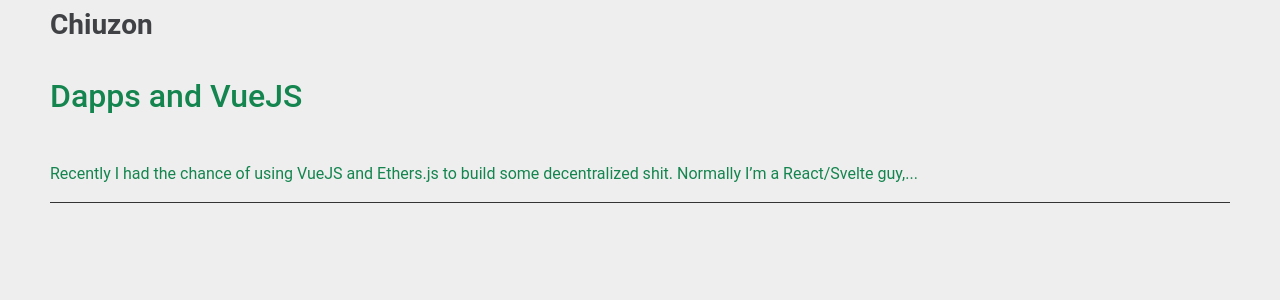
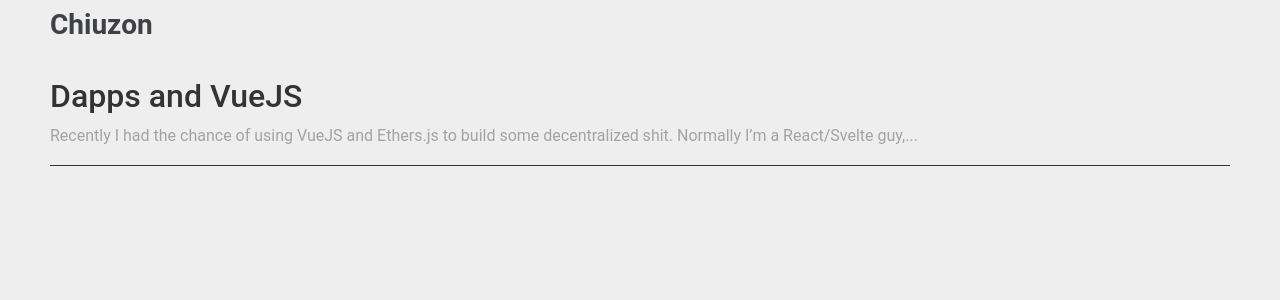
Before and after one commit to chiuzon/chiuzon.github.io, a Jekyll site: the page built from index.html, in a window 1280 px wide. Shown: the top 300 px of the page. Built offline with Jekyll 4.4.1, drawn with Linux system fonts in a browser that asks for light colours.

Commit message:
Color fixes

```diff
--- a/assets/css/style.css
+++ b/assets/css/style.css
@@ -35,3 +35,12 @@
   flex-direction: column;
   flex-wrap: wrap;
 }
+
+.article h1 {
+  margin-bottom: 0.1rem;
+  color: #333;
+}
+
+.article .description {
+  color: #a3a3a3;
+}
--- a/index.html
+++ b/index.html
@@ -10,9 +10,9 @@
       <h1>
         {{post.title}}
       </h1>
-      <p>
+      <div class="description">
         {{post.content | truncatewords: 20}}
-      </p>
+      </div>
   </a>
 
 {% endfor %}
```
